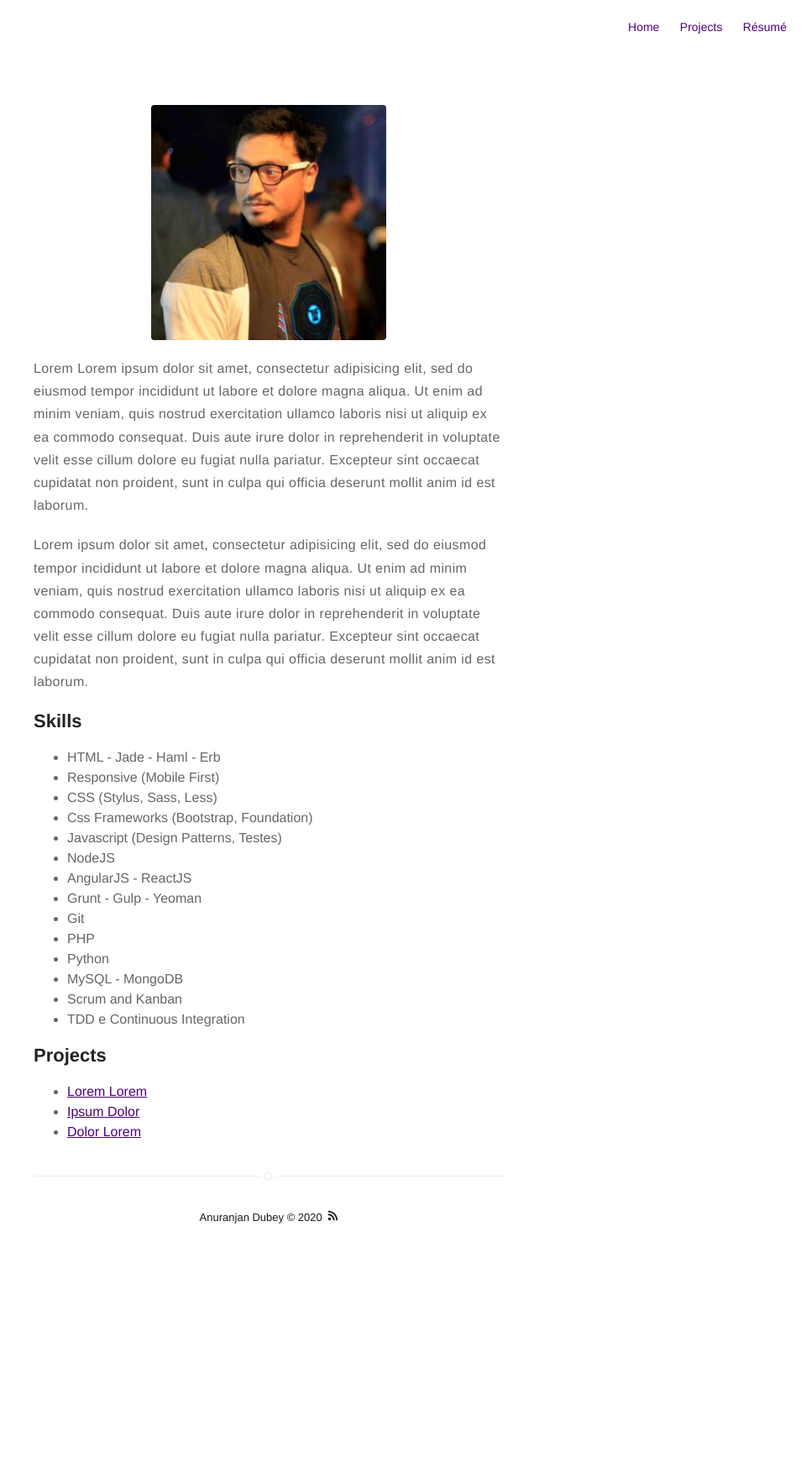
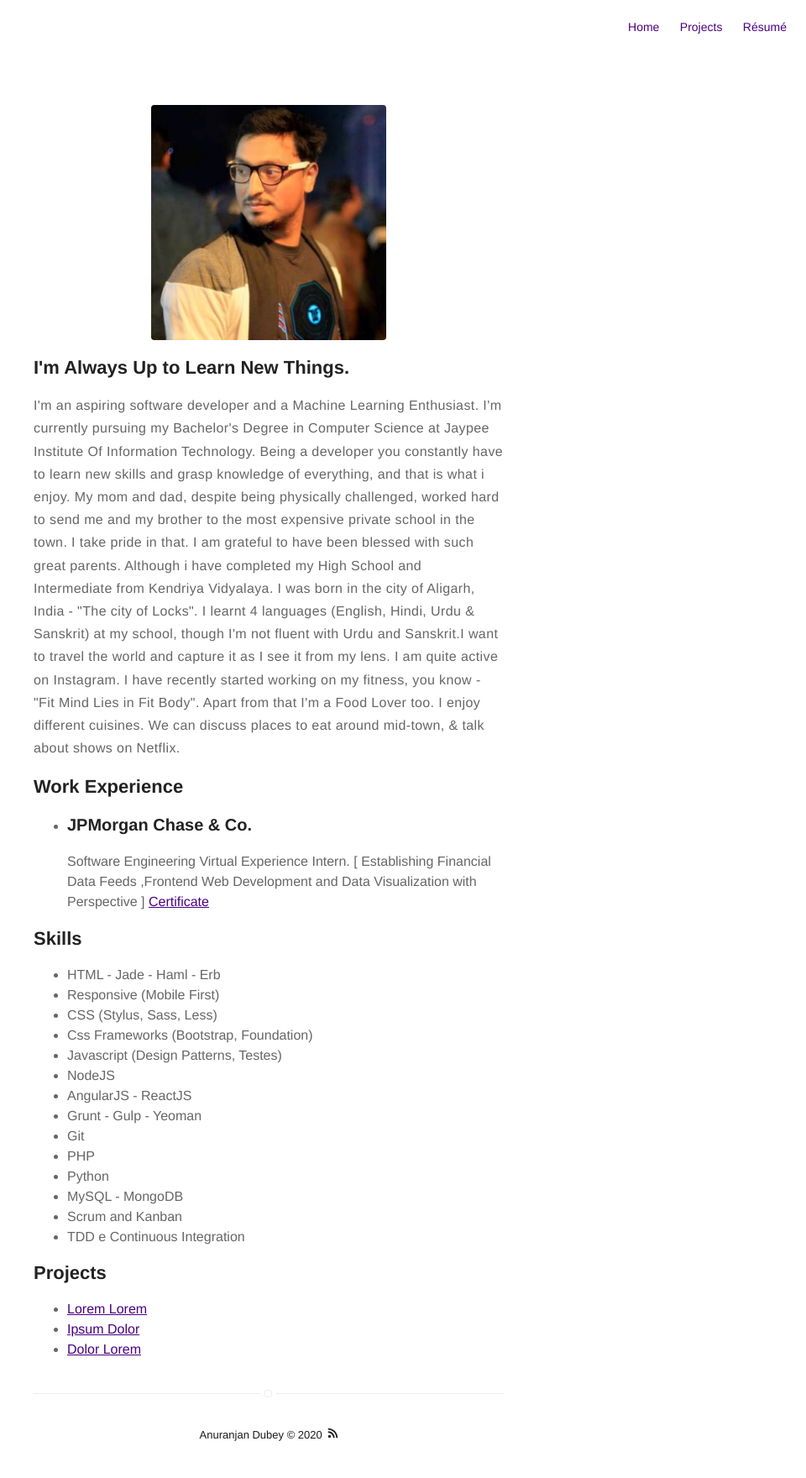
Before and after one commit to anuranjandubey/anuranjandubey.github.io, a Jekyll site: the page built from about.md, in a window 1280 px wide. Shown: the whole page at 84% size, without its empty margins (320-1280 px from the left). Built offline with Jekyll 4.4.1, drawn with Linux system fonts in a browser that asks for light colours; before the commit the page ends 1501 px from its top, so only the background shows below that.

Commit message:
about update

```diff
--- a/about.md
+++ b/about.md
@@ -4,19 +4,27 @@ layout: page
 ---
 ![Profile Image]({% if site.external-image %}{{ site.picture }}{% else %}{{ site.url }}/{{ site.picture }}{% endif %})
 
-<p>Lorem Lorem ipsum dolor sit amet, consectetur adipisicing elit, sed do eiusmod
-tempor incididunt ut labore et dolore magna aliqua. Ut enim ad minim veniam,
-quis nostrud exercitation ullamco laboris nisi ut aliquip ex ea commodo
-consequat. Duis aute irure dolor in reprehenderit in voluptate velit esse
-cillum dolore eu fugiat nulla pariatur. Excepteur sint occaecat cupidatat non
-proident, sunt in culpa qui officia deserunt mollit anim id est laborum.</p>
+<h2>I'm Always Up to Learn New Things.</h2>
 
-<p>Lorem ipsum dolor sit amet, consectetur adipisicing elit, sed do eiusmod
-tempor incididunt ut labore et dolore magna aliqua. Ut enim ad minim veniam,
-quis nostrud exercitation ullamco laboris nisi ut aliquip ex ea commodo
-consequat. Duis aute irure dolor in reprehenderit in voluptate velit esse
-cillum dolore eu fugiat nulla pariatur. Excepteur sint occaecat cupidatat non
-proident, sunt in culpa qui officia deserunt mollit anim id est laborum.</p>
+<p>I'm an aspiring software developer and a Machine Learning Enthusiast. I'm currently pursuing my Bachelor's Degree in Computer Science at Jaypee Institute Of Information Technology. Being a developer you constantly have to learn new skills and grasp knowledge of everything, and that is what i enjoy.
+
+My mom and dad, despite being physically challenged, worked hard to send me and my brother to the most expensive private school in the town. I take pride in that. I am grateful to have been blessed with such great parents. Although i have completed my High School and Intermediate from Kendriya Vidyalaya.
+
+I was born in the city of Aligarh, India - "The city of Locks". I learnt 4 languages (English, Hindi, Urdu & Sanskrit) at my school, though I'm not fluent with Urdu and Sanskrit.I want to travel the world and capture it as I see it from my lens. I am quite active on Instagram.
+
+I have recently started working on my fitness, you know - "Fit Mind Lies in Fit Body". Apart from that I'm a Food Lover too. I enjoy different cuisines. We can discuss places to eat around mid-town, & talk about shows on Netflix.</p>
+
+<h2>Work Experience</h2>
+
+<ul class="work-list">
+	<li>
+		<h3>JPMorgan Chase & Co.</h3>
+		Software Engineering Virtual Experience Intern.
+		[ Establishing Financial Data Feeds ,Frontend Web Development and Data Visualization with Perspective ]
+		<a href="https://drive.google.com/file/d/1X2eWjv-8ka2HHBaHKmjh-2VdnL_GTH-9/view">Certificate</a>
+	</li>
+</ul>
+
 
 <h2>Skills</h2>
 
```
Also changed, not shown: 3 other files.
